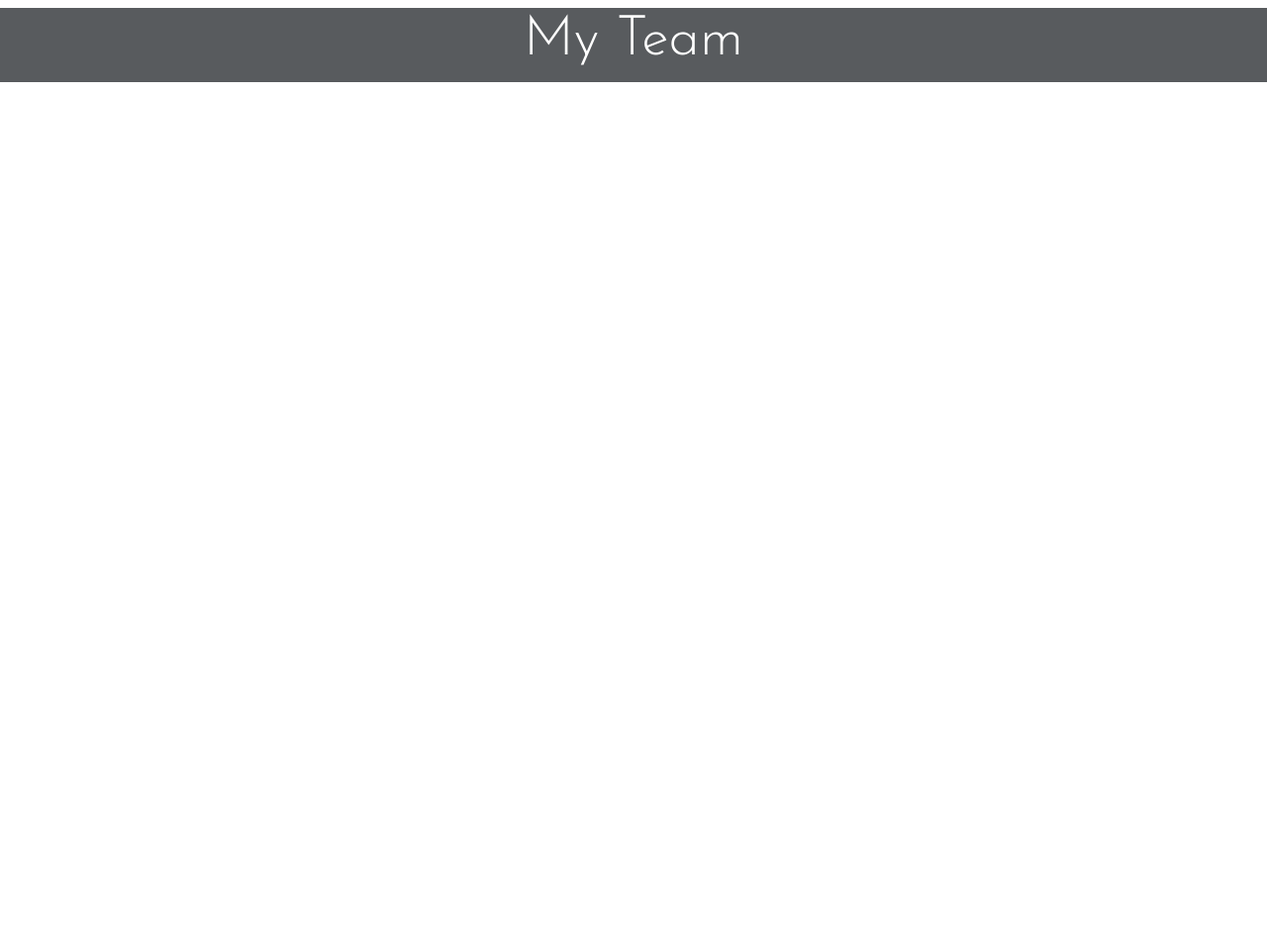
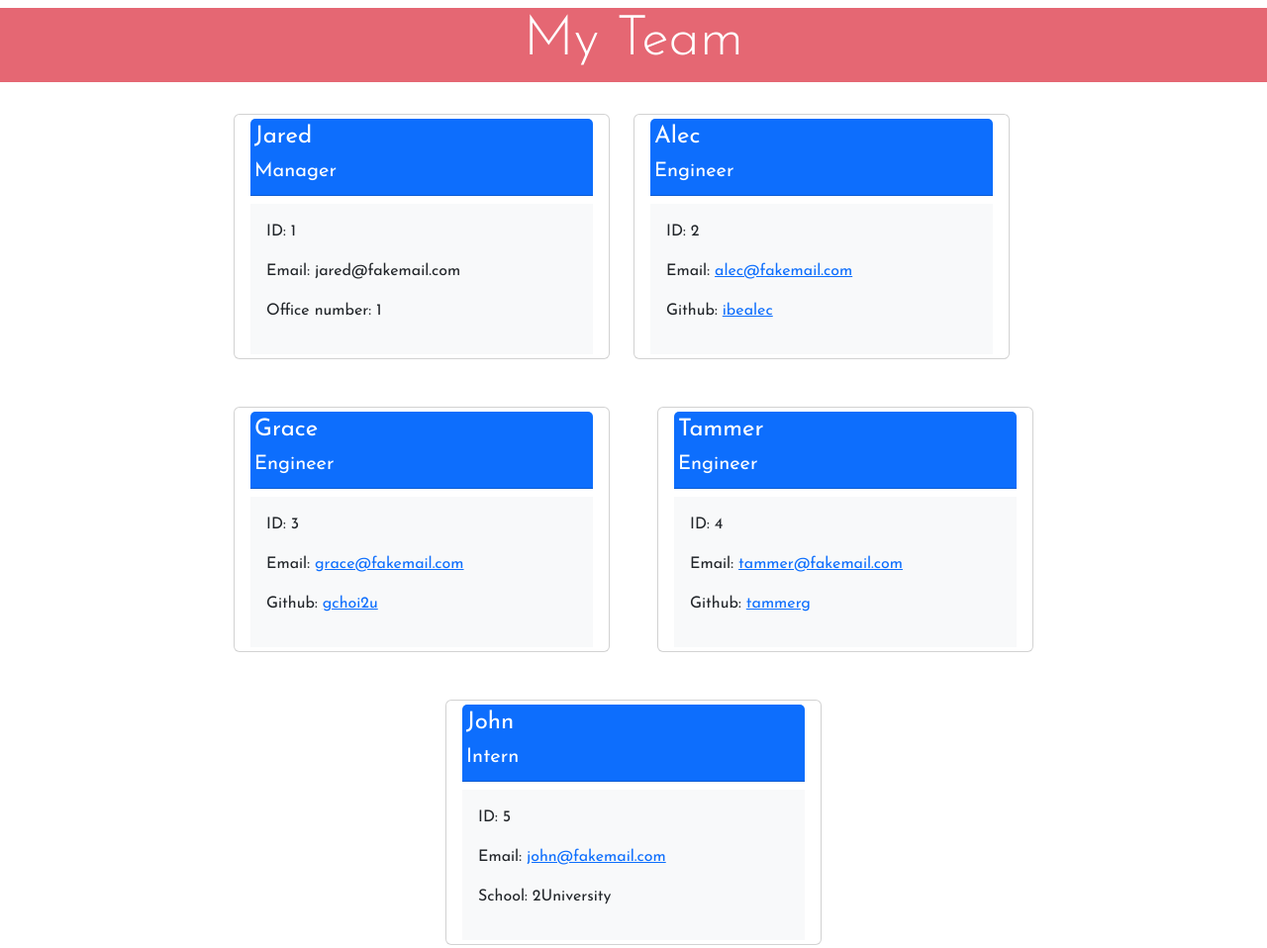
Before and after one commit to tedtalktimmy/team-profile-generator, a plain HTML site: page index.html in a window 1280 px wide. Shown: the whole page at 99% size. Before the commit the page ends 800 px from the top, so only its background shows below. Drawn offline with nearby package versions, Linux system fonts and the light colour scheme; a web font is replaced by a local one.

Commit message:
completed html, some styling as well

```diff
--- a/index.html
+++ b/index.html
@@ -10,18 +10,81 @@
     <link rel="preconnect" href="https://fonts.gstatic.com" crossorigin>
     <link href="https://fonts.googleapis.com/css2?family=Alumni+Sans+Pinstripe&family=Josefin+Sans:ital,wght@0,100;0,200;0,300;0,400;1,100;1,200&display=swap" rel="stylesheet">
     <link rel="stylesheet" href="https://cdn.jsdelivr.net/npm/bootstrap@5.2.0/dist/css/bootstrap.min.css" integrity="sha384-gH2yIJqKdNHPEq0n4Mqa/HGKIhSkIHeL5AyhkYV8i59U5AR6csBvApHHNl/vI1Bx" crossorigin="anonymous">
+    <link rel="stylesheet" href="https://fonts.googleapis.com/css2?family=Material+Symbols+Outlined:opsz,wght,FILL,GRAD@48,400,0,0" />
+    <link href="https://fonts.googleapis.com/icon?family=Material+Icons"
+      rel="stylesheet">
     <link rel="stylesheet" href="./assets/style.css">
 
 </head>
 <body>
 <header>
     <nav class="navbar">
-        <span class="navbar-brand p-0 m-0 w-100 text-center bg-dark text-white bg-opacity-75" id="navbar-text"><h1 class="display-4">My Team</h1></span>
+        <span class="navbar-brand p-0 m-0 w-100 text-center bg-danger text-white bg-opacity-75" id="navbar-text"><h1 class="display-4">My Team</h1></span>
     </nav>
 </header>
 <main>
     <div class="container">
         <div class="row justify-content-center" id="team-cards">
+            <div class="card col-4 h-100 mt-4">
+                <div class="card-header bg-primary text-white p-1 m-1">
+                    <h4>Jared</h4>
+                    <h5>Manager</h5>
+                </div>
+                <div class="card-body bg-light m-1">
+                    <p class="id">ID: 1</p>
+                    <p class="email">Email: <a hre="mailto:jared@fakemail.com">jared@fakemail.com</a></p>
+                    <p class="office">Office number: 1</p>
+                </div>
+            </div>
+
+            <div class="card col-4 h-100 m-4">
+                <div class="card-header bg-primary text-white p-1 m-1">
+                    <h4>Alec</h4>
+                    <h5>Engineer</h5>
+                </div>
+                <div class="card-body bg-light m-1">
+                    <p class="id">ID: 2</p>
+                    <p class="email">Email: <a href="malto:alec@fakemail.com">alec@fakemail.com</a> </p>
+                    <p class="github">Github: <a href="https://github.com/abealec">ibealec</a> </p>
+                </div>
+            </div>
+
+            <div class="card col-4 h-100 m-4">
+                <div class="card-header bg-primary text-white p-1 m-1">
+                    <h4>Grace</h4>
+                    <h5>Engineer</h5>
+                </div>
+                <div class="card-body bg-light m-1">
+                    <p class="id">ID: 3</p>
+                    <p class="email">Email: <a href="mailto:grace@fakemail.com">grace@fakemail.com</a> </p>
+                    <p class="github">Github: <a href="github.com/gchoi2u">gchoi2u</a> </p>
+                </div>
+            </div>
+
+            <div class="card col-4 h-100 m-4">
+                <div class="card-header bg-primary text-white p-1 m-1">
+                    <h4>Tammer</h4>
+                    <h5>Engineer</h5>
+                </div>
+                <div class="card-body bg-light m-1">
+                    <p class="id">ID: 4</p>
+                    <p class="email">Email: <a href="mailto:tammer@fakemail.com">tammer@fakemail.com</a> </p>
+                    <p class="github">Github: <a href="github.com/tammerg">tammerg</a> </p>
+                </div>
+            </div>
+
+            <div class="card col-4 h-100 m-4">
+                <div class="card-header bg-primary text-white p-1 m-1">
+                    <h4>John</h4>
+                    <h5>Intern</h5>
+                </div>
+                <div class="card-body bg-light m-1">
+                    <p class="id">ID: 5</p>
+                    <p class="email">Email: <a href="mailto:john@fakemail.com">john@fakemail.com</a> </p>
+                    <p class="school">School: 2University</a> </p>
+                </div>
+            </div>
+
 
         </div>
     </div>
```
